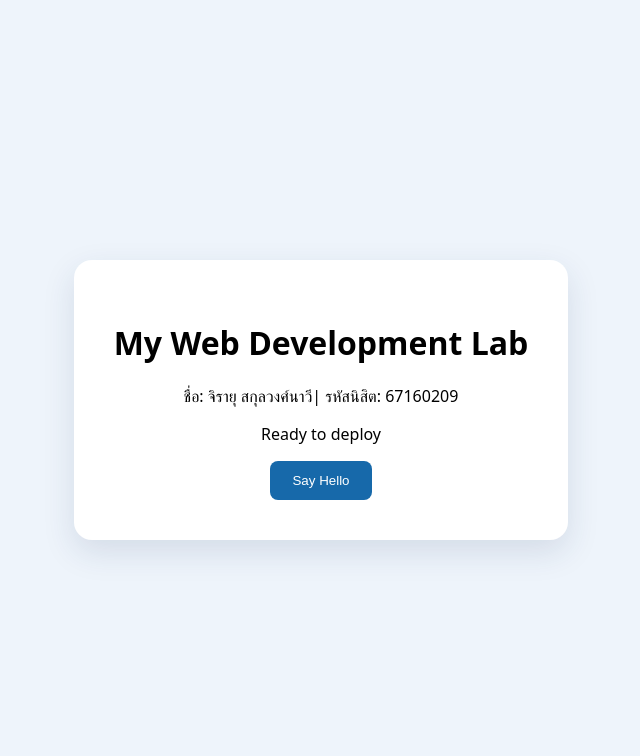
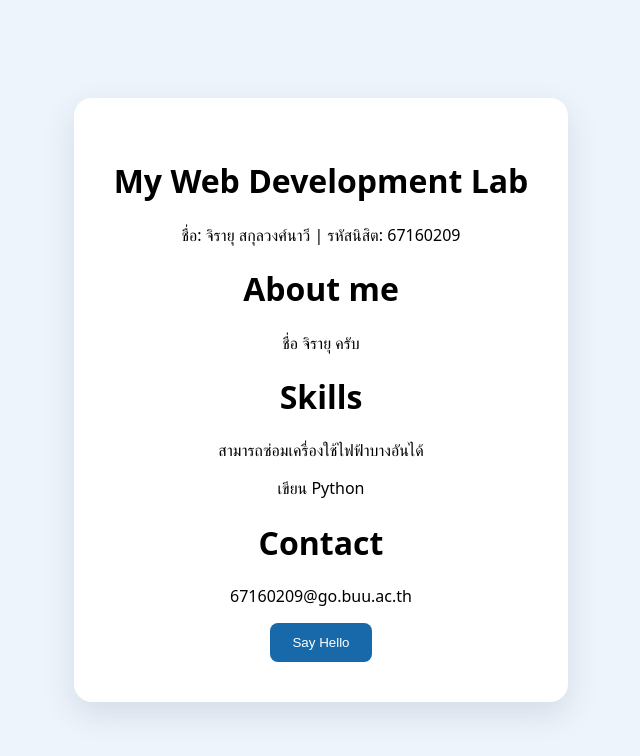
Before and after one commit to 67160209-Jilayu/WebDev_Lab-GIT-, a plain HTML site: page index.html in a window 1280 px wide. Shown: the whole page, without its empty margins (319-959 px from the left). Drawn offline with Linux system fonts and the light colour scheme.

Commit message:
add readme and more of some work in index pages

```diff
--- a/index.html
+++ b/index.html
@@ -9,8 +9,14 @@
 <body>
   <main class="card">
     <h1>My Web Development Lab</h1>
-    <p>ชื่อ: จิรายุ สกุลวงศ์นาวี| รหัสนิสิต: 67160209</p>
-    <p id="status">Ready to deploy</p>
+    <p>ชื่อ: จิรายุ สกุลวงศ์นาวี | รหัสนิสิต: 67160209</p>
+    <h1>About me</h1>
+      <p>ชื่อ จิรายุ ครับ</p>
+    <h1>Skills</h1>
+      <p>สามารถซ่อมเครื่องใช้ไฟฟ้าบางอันได้</p>
+      <p>เขียน Python</p>
+    <h1>Contact</h1>
+      <p>67160209@go.buu.ac.th</p>
     <button id="helloBtn">Say Hello</button>
   </main>
   <script src="script.js"></script>
```
Also changed, not shown: 1 other file.
